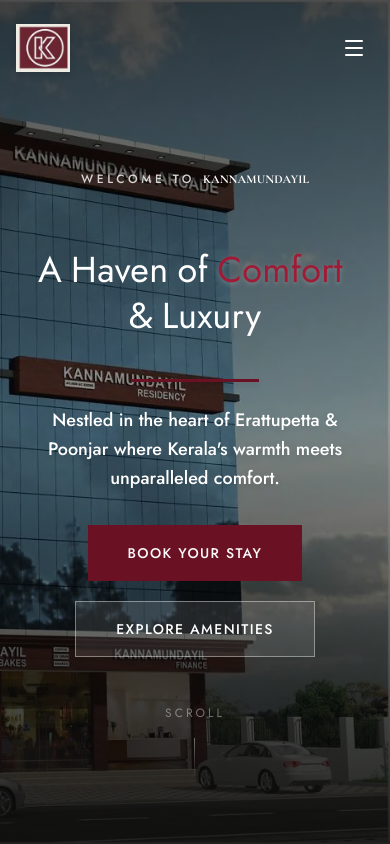
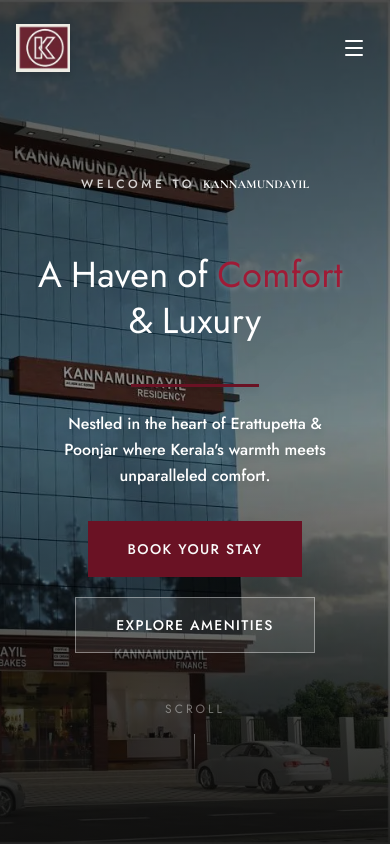
Before and after one commit to ronygeorgen/kannamunda-hotels, a Next.js app: page / in a window 390 px wide. Shown: the top 844 px of the page. Built offline with nearby package versions, Linux system fonts and the light colour scheme; a web font is replaced by a local one.

Commit message:
mobile view size reduced forhero

```diff
--- a/src/app/page.tsx
+++ b/src/app/page.tsx
@@ -269,7 +269,7 @@
           <motion.p
             initial={{ opacity: 0 }} animate={{ opacity: 1 }}
             transition={{ delay: 0.6, duration: 1 }}
-            className="text-white drop-shadow-md text-lg md:text-xl max-w-2xl mb-8 md:mb-12 font-medium leading-relaxed"
+            className="text-white drop-shadow-md text-base md:text-xl max-w-2xl mb-8 md:mb-12 font-medium leading-relaxed px-4 md:px-0"
           >
             Nestled in the heart of Erattupetta &amp; Poonjar where Kerala's warmth meets unparalleled comfort.
           </motion.p>
```
